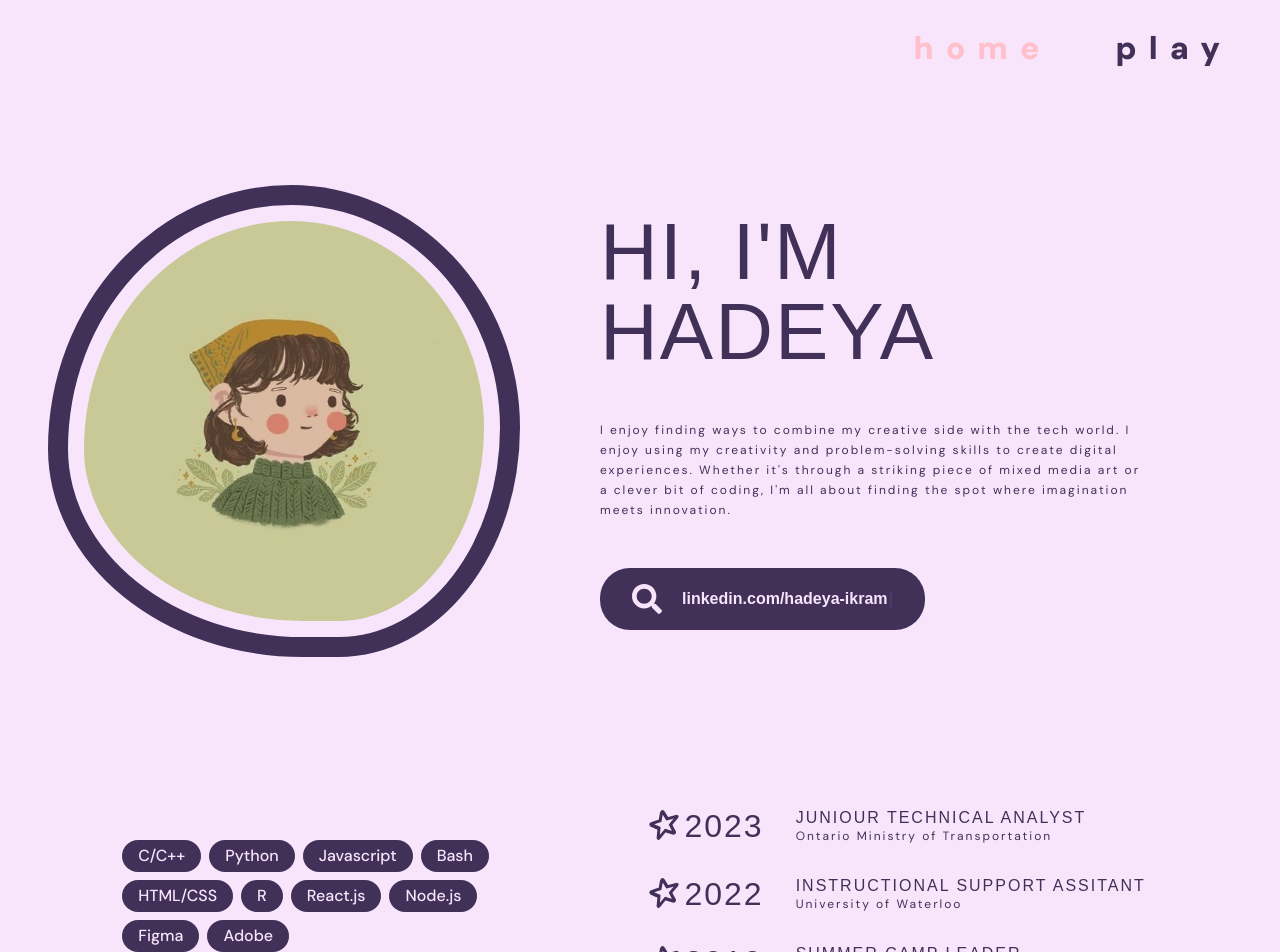
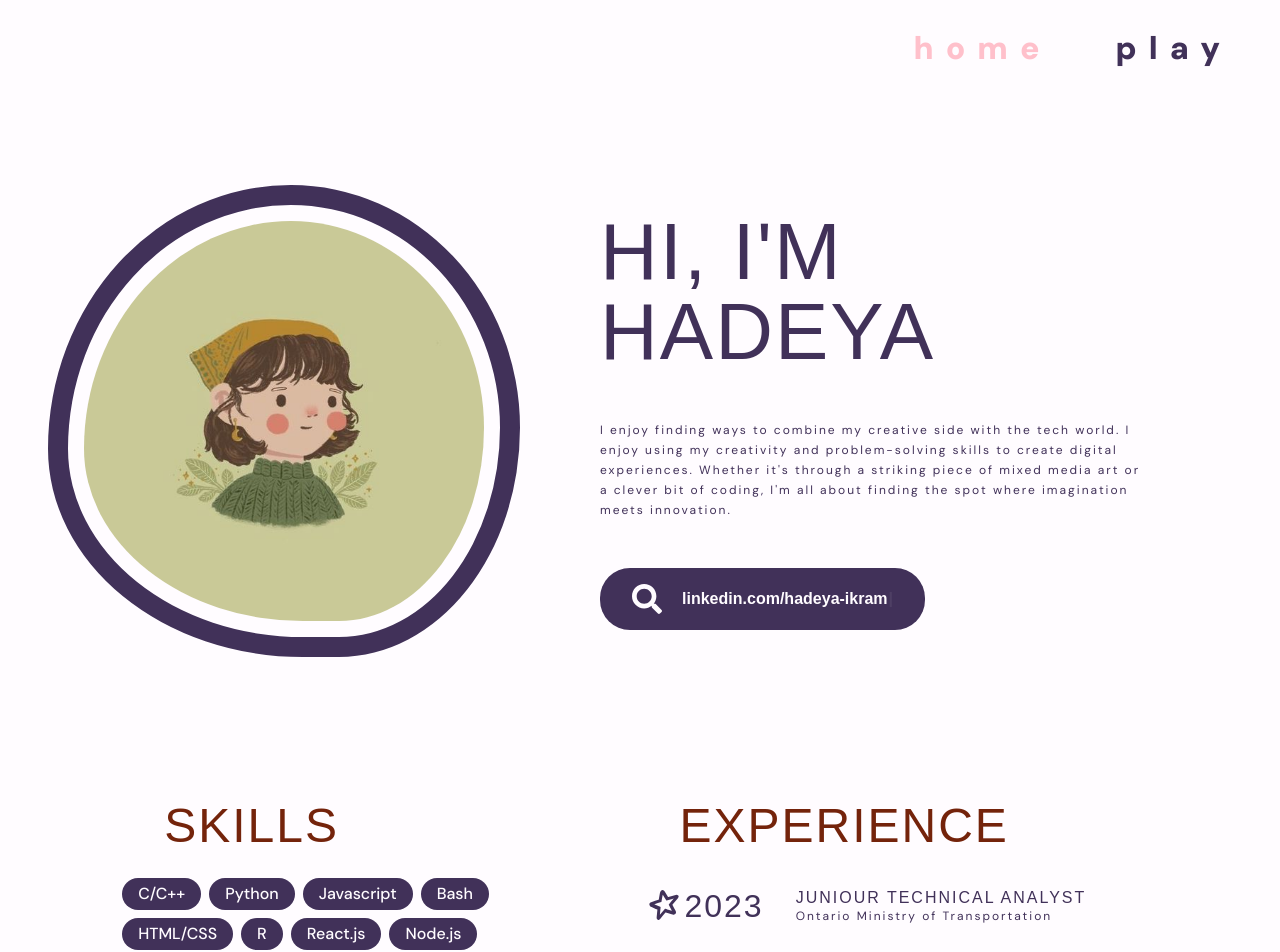
Before and after one commit to hadeya3ik/portfolio, a React (Vite) app: page / in a window 1280 px wide. Shown: the top 952 px of the page. Built offline with nearby package versions, Linux system fonts and the light colour scheme; a web font is replaced by a local one.

Commit message:
aligning skills content

```diff
--- a/src/assets/color.css
+++ b/src/assets/color.css
@@ -1,8 +1,9 @@
 :root {
     --background-color: #ffffff;
     --dark_txt: rgb(65, 49, 89);
-    --lighter-txt:  rgb(239, 227, 242);
-    --light-txt: rgb(248, 229, 251);
+    --dark_accent_txt: rgb(116, 35, 11);
+    --lighter-txt:  rgb(242, 233, 244);
+    --light-txt: rgb(255, 252, 255);
     --between_txt: rgb(238, 194, 194);
     --active: pink;
     --hover: rgb(234, 192, 255);
@@ -48,6 +49,7 @@ body {
 .github_link {
     transition: color 500ms ease;
     background-color: var(--between_txt);
+    border: 1px solid var(--dark_txt);
 }
 
 .github_link:hover {
--- a/src/components/project_folder/project.jsx
+++ b/src/components/project_folder/project.jsx
@@ -14,6 +14,7 @@ function Project() {
   return (
     <div className='cont'>
     <div id="project-cont">
+    <h4 className='bold_mini sub_header'>PROJECTS</h4>
       <ResponsiveMasonry columnsCountBreakPoints={{350: 1, 750: 2, 900: 3}}>
         <Masonry> <div className="filler"></div>
         <MakeProject
--- a/src/components/skills/skills.css
+++ b/src/components/skills/skills.css
@@ -41,14 +41,28 @@
     flex-direction: column;
 }
 
+.tech_skills_container {
+    align-self: flex-start;
+    display: flex;
+    flex-direction: column;
+}
+
+.sub_header {
+    align-self: flex-start;
+}
+
 @media (max-width: 950px) {
+    .tech_skills_container {
+        align-self: center;
+    }
+
     .skills_container {
         flex-direction: column;
+        align-self: center;
     }
 
     .tech_skills_container, .experience {
         padding-top: 3rem;
         padding-bottom: 3rem;
     }
-
 }
--- a/src/components/skills/skills.jsx
+++ b/src/components/skills/skills.jsx
@@ -20,6 +20,7 @@ function skills() {
   return (
     <div className="skills_container">
       <div className="tech_skills_container">
+        <h4 className='bold_mini sub_header'>SKILLS</h4>
         <div className="box">
           <h2 className="skill">C/C++</h2>
           <h2 className="skill">Python</h2>
@@ -37,7 +38,9 @@ function skills() {
           <h2 className="skill">Adobe</h2>
         </div>
       </div>
+
       <div className="experience">
+      <h4 className='bold_mini sub_header'>EXPERIENCE</h4>
         <Job year="2023" title="juniour Technical Analyst" company="Ontario Ministry of Transportation"/>
         <Job year="2022" title="instructional support assitant" company="University of Waterloo"/>
         <Job year="2019" title="summer camp leader" company="Town of Milton"/>
--- a/src/index.css
+++ b/src/index.css
@@ -33,3 +33,17 @@
 .job_title {
 	font-size: 1rem;
 }
+
+.bold_mini.sub_header {
+	font-size: 3rem;
+	margin-bottom: 1rem;
+	position: relative;
+	left: 30px;
+	width: fit-content;
+    padding: 0.5rem 1rem;
+	color: rgb(116, 35, 11);
+	/* border: 1px solid;
+	border-radius: 15px;
+	border-right: 3px solid;
+	border-bottom: 3px solid; */
+}
```
